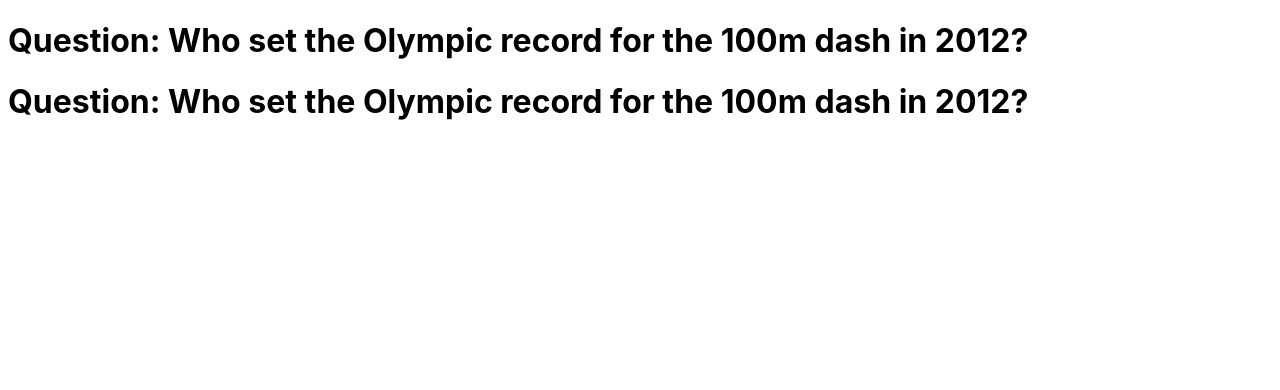
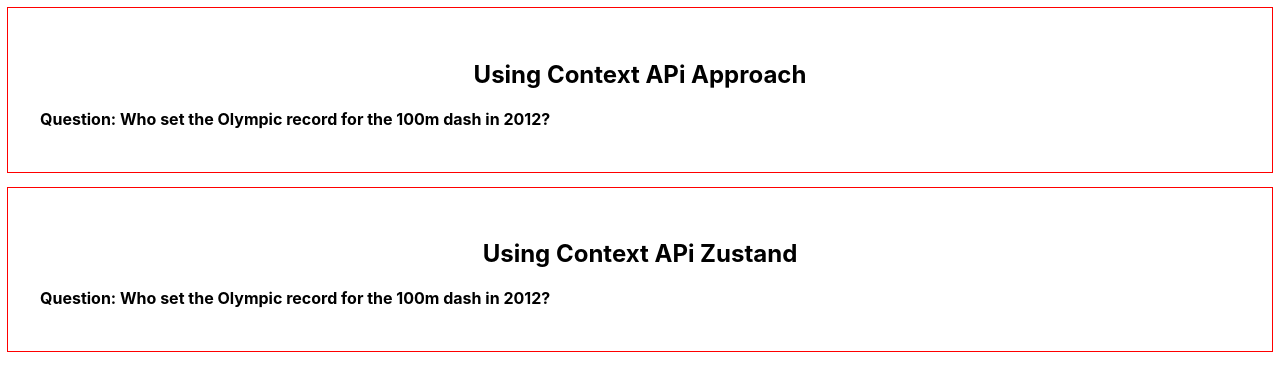
Before and after one commit to sansan-sakura/A1-swedish-quiz, a React (Vite) app: page / in a window 1280 px wide. Shown: the top 390 px of the page. Built offline with nearby package versions, Linux system fonts and the light colour scheme.

Commit message:
exercise w10 solutions added

```diff
--- a/src/components/CurrentQuestionUseContext.jsx
+++ b/src/components/CurrentQuestionUseContext.jsx
@@ -9,7 +9,8 @@ export const CurrentQuestionUseContext = () => {
   }
 
   return (
-    <div>
+    <div className="managed-component">
+      <h2>Using Context APi Approach</h2>
       <h1>Question: {question.questionText}</h1>
     </div>
   );
--- a/src/components/CurrentQuestionZustand.jsx
+++ b/src/components/CurrentQuestionZustand.jsx
@@ -12,7 +12,8 @@ export const CurrentQuestionZustand = () => {
   }
 
   return (
-    <div>
+    <div className="managed-component">
+      <h2>Using Context APi Zustand</h2>
       <h1>Question: {question.questionText}</h1>
     </div>
   );
--- a/src/index.css
+++ b/src/index.css
@@ -5,9 +5,25 @@
     sans-serif;
   -webkit-font-smoothing: antialiased;
   -moz-osx-font-smoothing: grayscale;
+  font-size: 16px;
 }
 
 code {
   font-family: source-code-pro, Menlo, Monaco, Consolas, "Courier New",
     monospace;
 }
+
+/* Components Structure */
+.managed-component {
+  outline: 1px solid red;
+  padding: 2em;
+  margin-bottom: 1em;
+  font-size: 1em;
+}
+.managed-component h2 {
+  text-align: center;
+  font-size: 1.5em;
+}
+.managed-component h1 {
+  font-size: 1em;
+}
```
Also changed, not shown: 1 other file (tests, documents, lock files or other folders).
